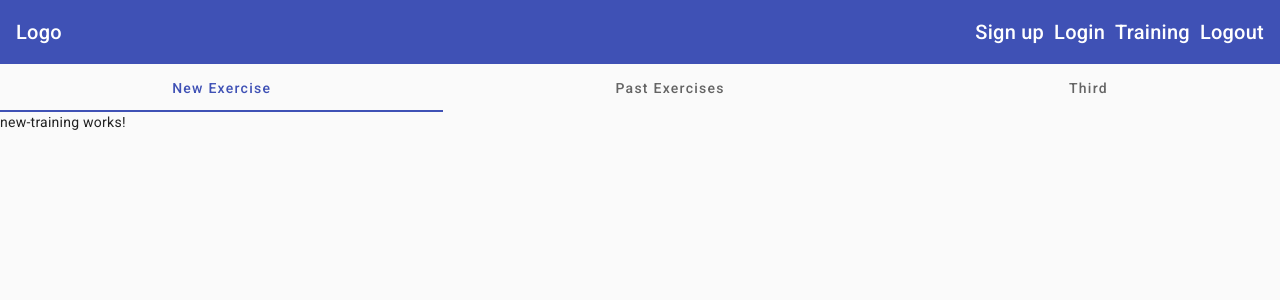
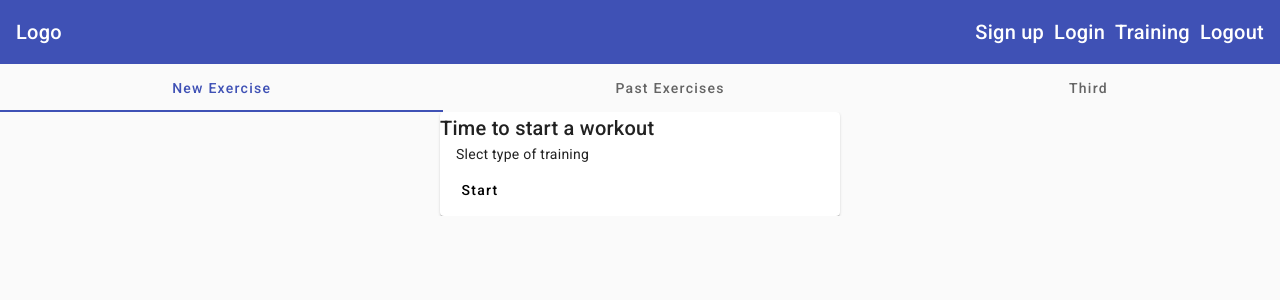
Before and after one commit to drgamss/angular_firebase, an Angular app: page /training in a window 1280 px wide. Shown: the top 300 px of the page. Built offline with nearby package versions, Linux system fonts and the light colour scheme.

Commit message:
lesson 47

```diff
--- a/src/app/training/new-training/new-training.component.html
+++ b/src/app/training/new-training/new-training.component.html
@@ -1 +1,11 @@
-<p>new-training works!</p>
+<section class="new-training" fxLayout fxLayoutAlign="center">
+    <mat-card fxFlex="400px">
+        <mat-card-title>Time to start a workout</mat-card-title>
+        <mat-card-content>
+            Slect type of training
+        </mat-card-content>
+        <mat-card-actions>
+            <button type="submit" mat-button>Start</button>
+        </mat-card-actions>
+    </mat-card>
+</section>
```
Also changed, not shown: src/app/material.module.ts (+5 -2 lines).
